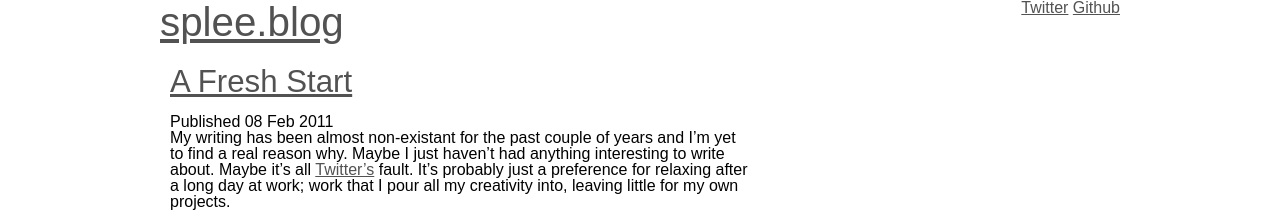
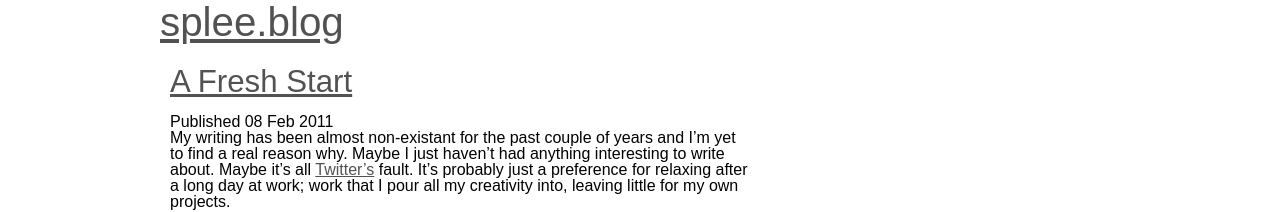
Before and after one commit to splee/splee.github.com, a Jekyll site: the page built from index.html, in a window 1280 px wide. Shown: the top 212 px of the page. Built offline with Jekyll 4.4.1, drawn with Linux system fonts in a browser that asks for light colours; nearby versions of some CDN libraries; library files that are not in the unit come from our copies; comment, search, counter and statistics services are not loaded.

```diff
--- a/_layouts/default.html
+++ b/_layouts/default.html
@@ -15,8 +23,7 @@
             <h1><a href="/">splee.blog</a></h1>
         </div>
         <nav class="social right">
-            <a href="http://twitter.com/splee" class="twitter">Twitter</a>
-            <a href="http://github.com/splee/" class="github">Github</a>
+            <span id="#twitter-follow"></span>
         </nav>
     </header>
 </div>
```
Also changed, not shown: other parts of _layouts/default.html (+8 -0 lines).
